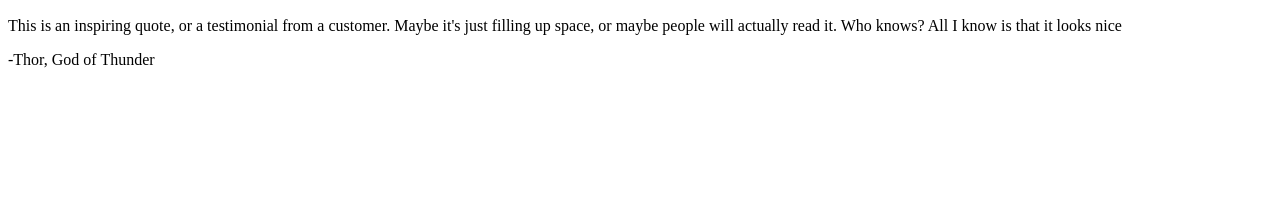
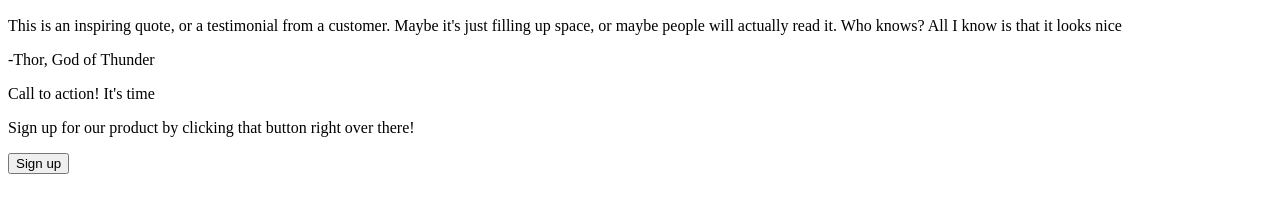
Before and after one commit to lawrence-ruscia/landing-page, a plain HTML site: page index.html in a window 1280 px wide. Shown: the part 320-532 px from the top of the page. Drawn offline with Linux system fonts and the light colour scheme.

Commit message:
Add Bottom content section

```diff
--- a/index.html
+++ b/index.html
@@ -52,6 +52,16 @@
         </p>
         <p class="author">-Thor, God of Thunder</p>
       </div>
+
+      <div class="content__bot-container">
+        <div class="card">
+          <p>Call to action! It's time</p>
+          <p>
+            Sign up for our product by clicking that button right over there!
+          </p>
+          <button>Sign up</button>
+        </div>
+      </div>
     </div>
   </body>
 </html>
```
